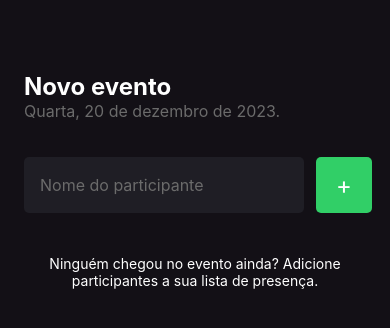
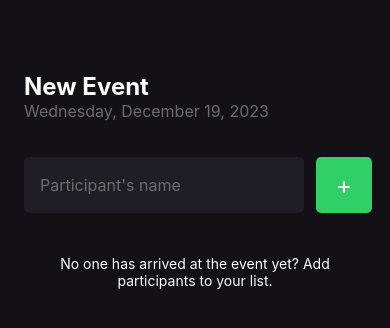
Before and after one commit to ottogugel/imhere, a React Native app: screen / in a window 390 px wide. Shown: the top 328 px of the page. Built offline with nearby package versions, Linux system fonts and the light colour scheme.

Commit message:
add const day and year

```diff
--- a/src/screens/index.tsx
+++ b/src/screens/index.tsx
@@ -4,43 +4,53 @@ import { styles } from './styles'
 import { Participant } from '../components/Participant'
 
 export function Home() {
+  const day = new Date().getDate(); //Para obter o dia
+  const year = new Date().getFullYear(); //Para obter o ano
+  // const month = new Date.().get
 
-  const [participants, setParticipants ] = useState<string[]>([]);
-  const [participantName, setParticipantName] = useState('');
+  const [participants, setParticipants] = useState<string[]>([]);
+  const [participantName, setParticipantName] = useState("");
 
   function handleParticipantAdd() {
-    if(participants.includes(participantName)){
-      return Alert.alert("Participante Existe", "Já existe um participante na lista com esse nome")
+    if (participants.includes(participantName)) {
+      return Alert.alert(
+        "Participante Existe",
+        "Já existe um participante na lista com esse nome"
+      );
     }
 
-    setParticipants(prevState => [...prevState, participantName]);
-    setParticipantName('');
+    setParticipants((prevState) => [...prevState, participantName]);
+    setParticipantName("");
   }
 
   function handleParticipantRemove(name: string) {
     Alert.alert("Remover", `Remover o participante ${name}?`, [
       {
-        text: 'Sim',
-        onPress: () => Alert.alert("Deletado!")
+        text: "Sim",
+        onPress: () =>
+          setParticipants((prevState) =>
+            prevState.filter((participant) => participant !== name)
+          ),
       },
       {
-        text: 'Não',
-        style: 'cancel'
-      }
+        text: "Não",
+        style: "cancel",
+      },
     ]);
     console.log(`Você clicou em remover o participante ${name}`);
   }
 
   return (
     <View style={styles.container}>
-      <Text style={styles.eventName}>Novo evento</Text>
-
-      <Text style={styles.eventDate}>Quarta, 20 de dezembro de 2023.</Text>
+      <Text style={styles.eventName}>New Event</Text>
+      <Text style={styles.eventDate}>
+        Wednesday, December {day}, {year}
+      </Text>
 
       <View style={styles.form}>
         <TextInput
           style={styles.input}
-          placeholder="Nome do participante"
+          placeholder="Participant's name"
           placeholderTextColor="#6B6B6B"
           onChangeText={setParticipantName}
           value={participantName}
@@ -50,7 +60,6 @@ export function Home() {
           <Text style={styles.buttonText}>+</Text>
         </TouchableOpacity>
       </View>
-
       <FlatList
         data={participants}
         keyExtractor={(item) => item}
@@ -64,7 +73,7 @@ export function Home() {
         showsVerticalScrollIndicator={false}
         ListEmptyComponent={() => (
           <Text style={styles.listEmptyText}>
-            Ninguém chegou no evento ainda? Adicione participantes a sua lista de presença.
+            No one has arrived at the event yet? Add participants to your list.
           </Text>
         )}
       />
```
